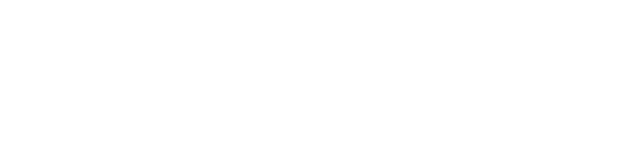
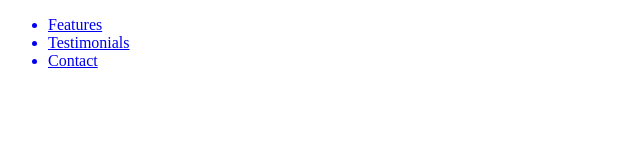
Before and after one commit to lukas1388/online-courses, a plain HTML site: page index.html in a window 1280 px wide. Shown: the whole page, without its empty margins (0-640 px from the left). Drawn offline with Linux system fonts and the light colour scheme.

Commit message:
Add html to div with id nav

```diff
--- a/index.html
+++ b/index.html
@@ -9,7 +9,19 @@
 </head>
 <body>
 
-
+    <div id="nav">
+        <ul>
+            <a href="#features"><li>Features</li></a>
+            <a href="#testimonials"><li>Testimonials</li></a>
+            <a href="#contact"><li>Contact</li></a>
+        </ul>
+    </div>
+    <div id="hero"></div>
+    <div id="features"></div>
+    <div id="about"></div>
+    <div id="testimonials"></div>
+    <div id="contact"></div>
+    <div id="footer"></div>
 
 </body>
 </html>
```
